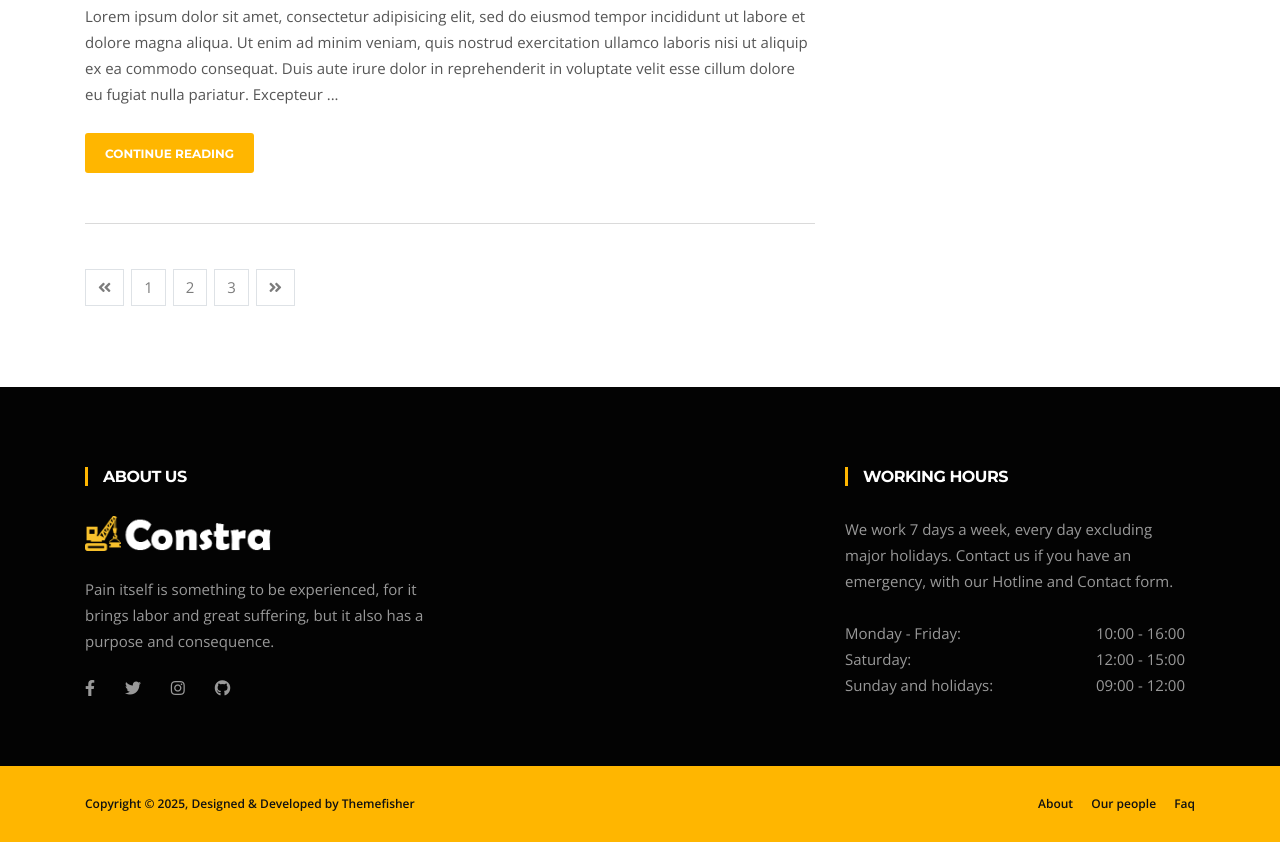
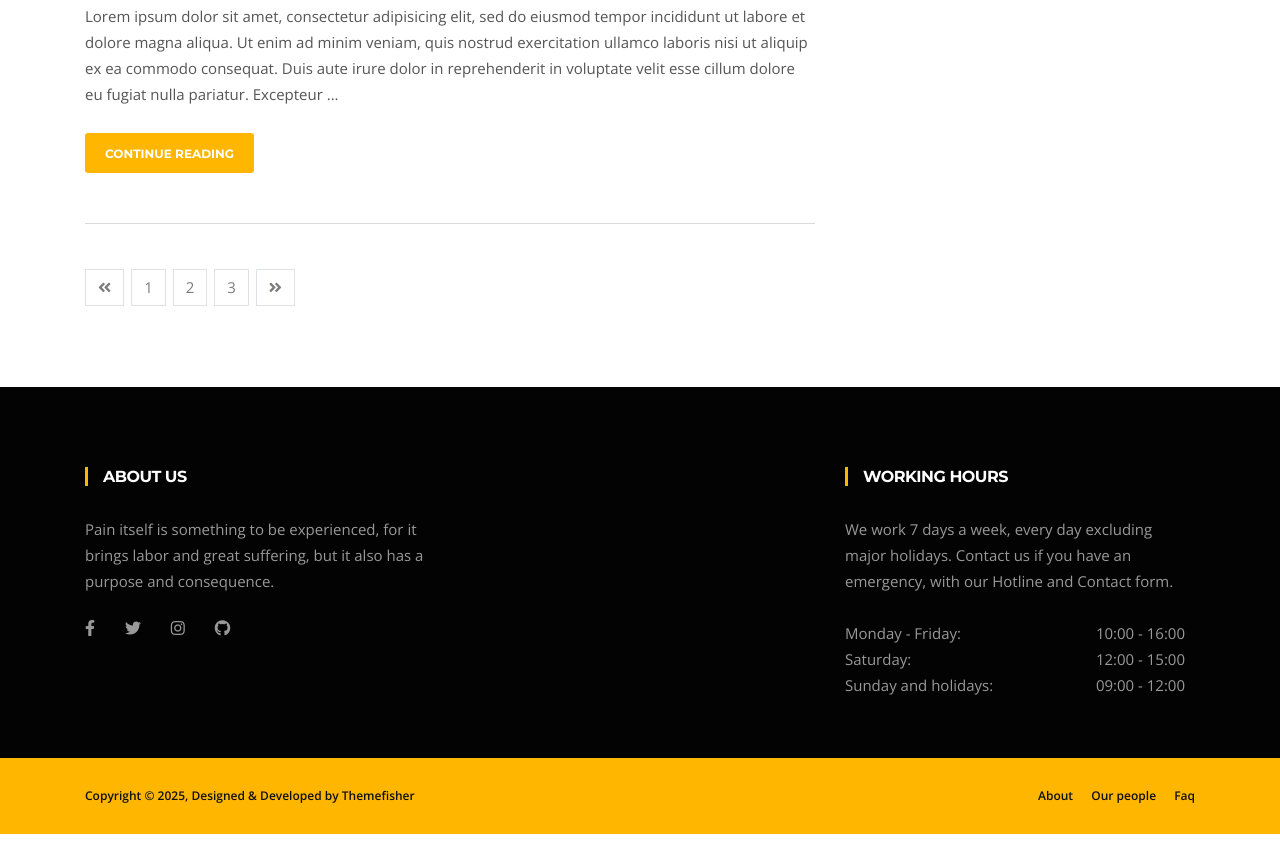
Before and after one commit to prajwaljathar/constra-1.0.0, a plain HTML site: page constra-1.0.0/news-right-sidebar.html in a window 1280 px wide. Shown: the part 2879-3721 px from the top of the page. Drawn offline with nearby package versions, Linux system fonts and the light colour scheme; some packages are replaced by stand-ins of ours.

Commit message:
Logo Change Commit

```diff
--- a/constra-1.0.0/news-right-sidebar.html
+++ b/constra-1.0.0/news-right-sidebar.html
@@ -462,7 +462,7 @@
         <div class="row justify-content-between">
           <div class="col-lg-4 col-md-6 footer-widget footer-about">
             <h3 class="widget-title">About Us</h3>
-            <img loading="lazy" class="footer-logo" src="images/footer-logo.png" alt="R K Infra Projects">
+
             <p>Pain itself is something to be experienced, for it brings labor and great suffering, but it also has a purpose and consequence.</p>
             <div class="footer-social">
               <ul>
```
Also changed, not shown: constra-1.0.0/news-single.html (+1 -1 lines), constra-1.0.0/pricing.html (+1 -1 lines), constra-1.0.0/projects-single.html (+1 -1 lines), constra-1.0.0/projects.html (+1 -1 lines), constra-1.0.0/service-single.html (+1 -1 lines), constra-1.0.0/services.html (+1 -1 lines), constra-1.0.0/team.html (+1 -1 lines), constra-1.0.0/testimonials.html (+1 -1 lines), constra-1.0.0/typography.html (+1 -1 lines).
